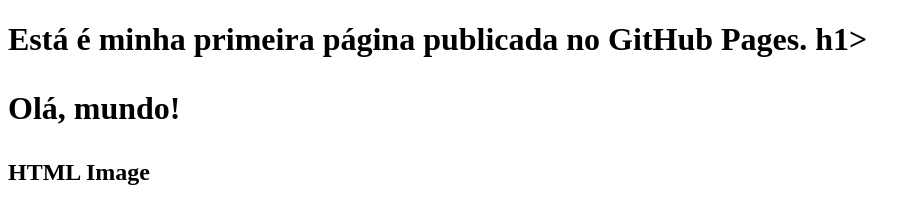
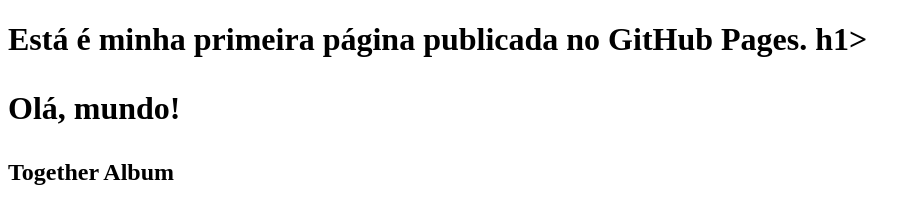
Before and after one commit to nickbeatriz05/nickbeatriz, a plain HTML site: page index.html in a window 1280 px wide. Shown: the top 203 px of the page, without its empty margins (0-921 px from the left). Drawn offline with Linux system fonts and the light colour scheme; grey boxes are pictures that could not be loaded.

Commit message:
Update index.html

```diff
--- a/index.html
+++ b/index.html
@@ -11,7 +11,7 @@
 </html>
 <html>
 <body>
-<h2>HTML Image</h2>
+<h2>Together Album</h2>
 <img src="https://static.wikia.nocookie.net/txt/images/6/6f/The_Star_Chapter_TOGETHER_Digital_Cover.jpg/revision/latest?cb=20250630150826" jsaction="" class="sFlh5c FyHeAf iPVvYb" style="max-width: 3001px; height: 400px; margin: 0px; width: 390px;" alt="The Star Chapter: TOGETHER | TXT Wiki | Fandom" jsname="kn3ccd">
 </body>
 </html>
```
